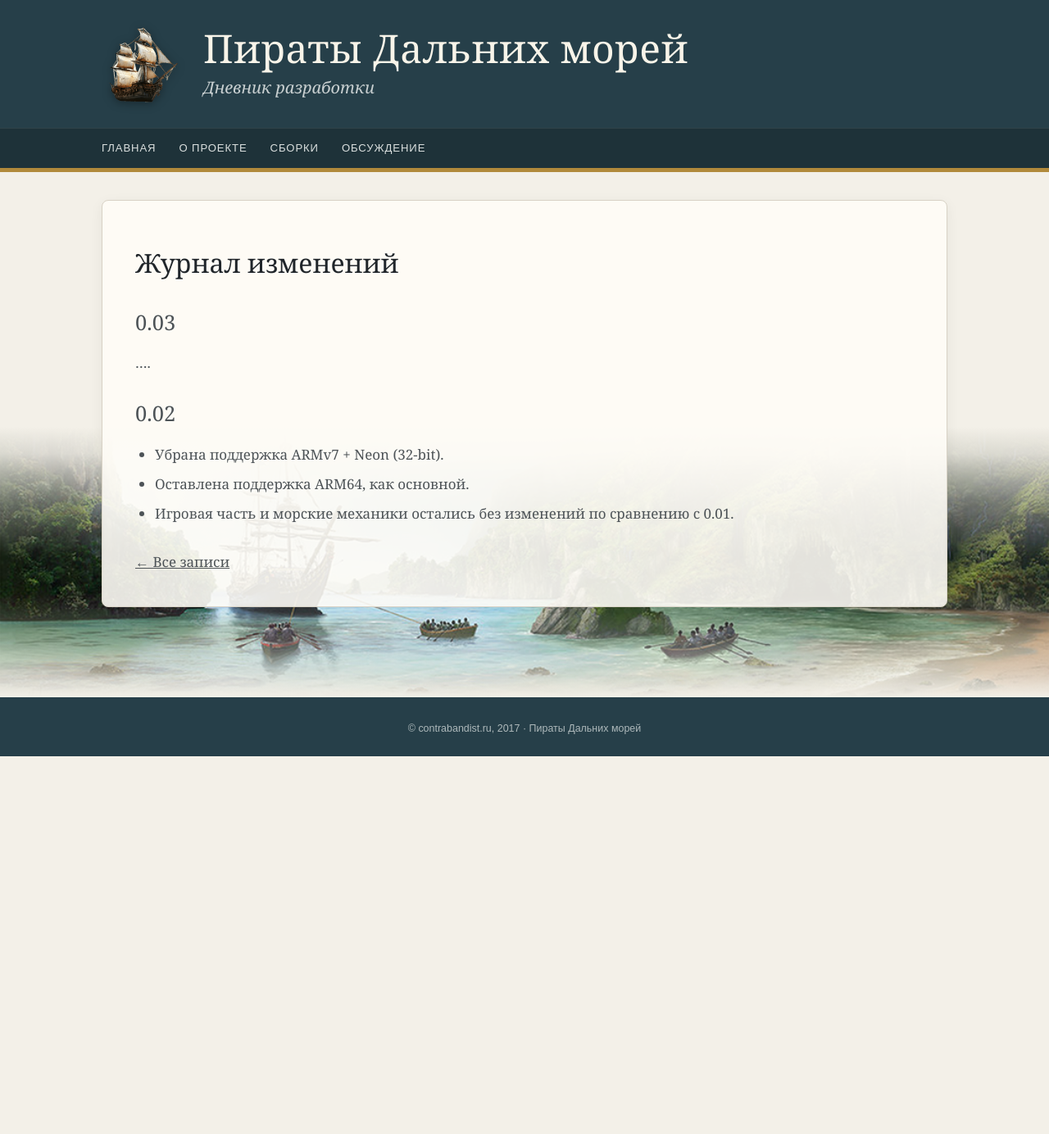
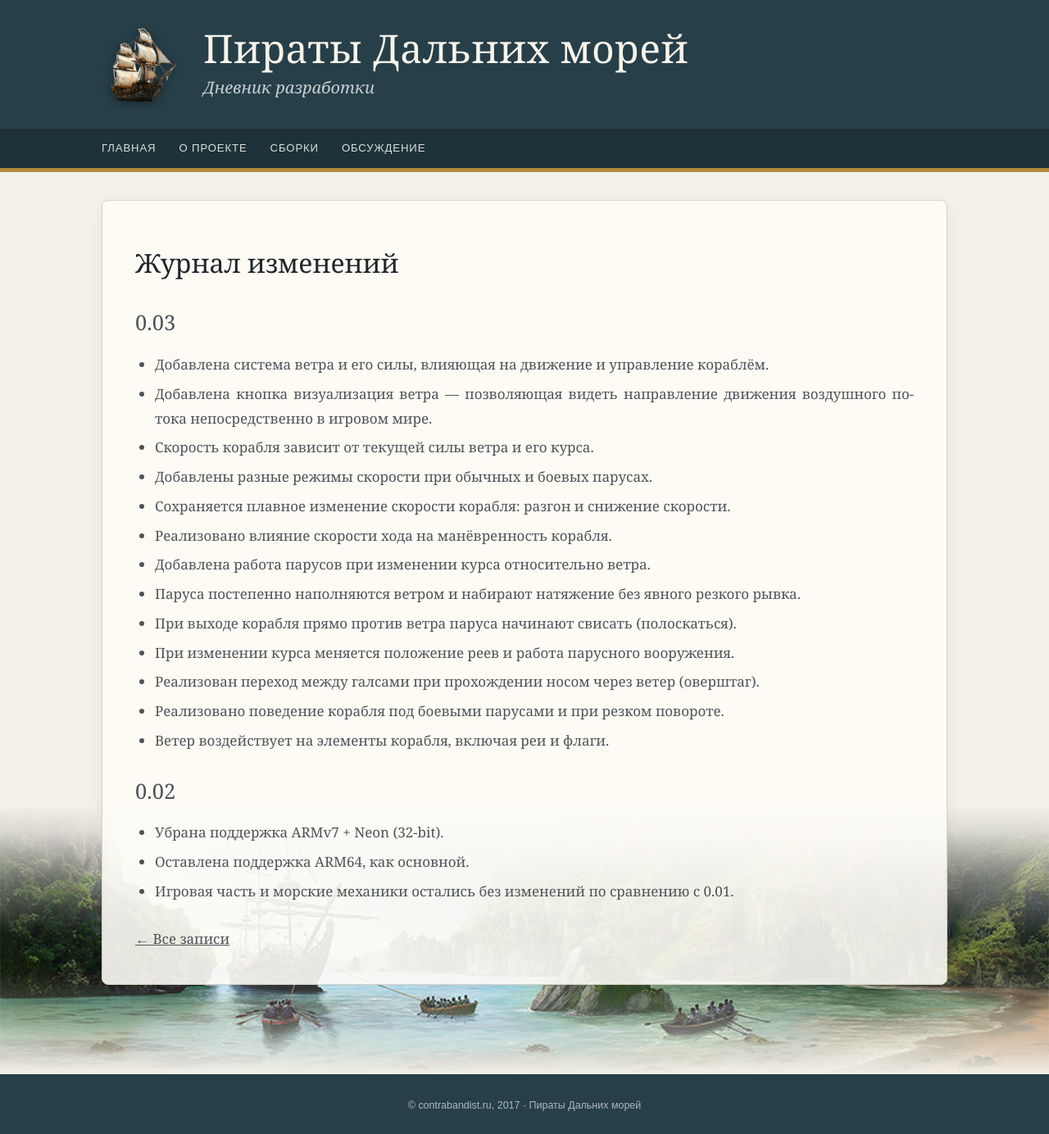
Before and after one commit to tislic/SeaDogsPort, a Jekyll site: the page built from chto-izmenilos.md, in a window 1280 px wide. Shown: the whole page at 82% size. Built offline with Jekyll 4.4.1, drawn with Linux system fonts in a browser that asks for light colours; before the commit the page ends 923 px from its top, so only the background shows below that.

Commit message:
Update chto-izmenilos.md

```diff
--- a/chto-izmenilos.md
+++ b/chto-izmenilos.md
@@ -5,7 +5,19 @@ permalink: /chto-izmenilos/
 ---
 
 ## 0.03
-....
+- Добавлена система ветра и его силы, влияющая на движение и управление кораблём.
+- Добавлена кнопка визуализация ветра — позволяющая видеть направление движения воздушного потока непосредственно в игровом мире.
+- Скорость корабля зависит от текущей силы ветра и его курса.
+- Добавлены разные режимы скорости при обычных и боевых парусах.
+- Сохраняется плавное изменение скорости корабля: разгон и снижение скорости.
+- Реализовано влияние скорости хода на манёвренность корабля.
+- Добавлена работа парусов при изменении курса относительно ветра.
+- Паруса постепенно наполняются ветром и набирают натяжение без явного резкого рывка.
+- При выходе корабля прямо против ветра паруса начинают свисать (полоскаться).
+- При изменении курса меняется положение реев и работа парусного вооружения.
+- Реализован переход между галсами при прохождении носом через ветер (оверштаг).
+- Реализовано поведение корабля под боевыми парусами и при резком повороте.
+- Ветер воздействует на элементы корабля, включая реи и флаги.
 
 ## 0.02
 
```
